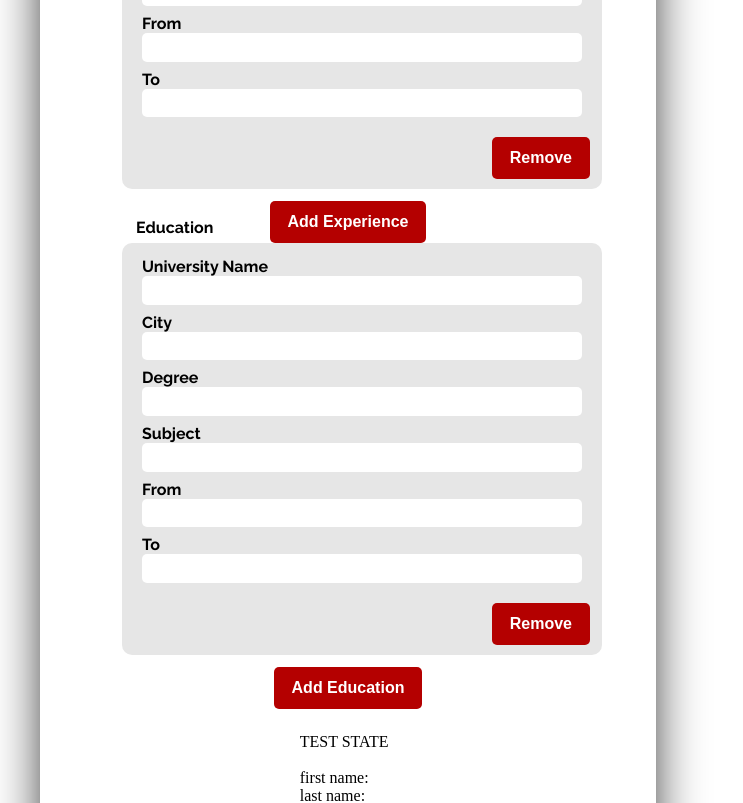
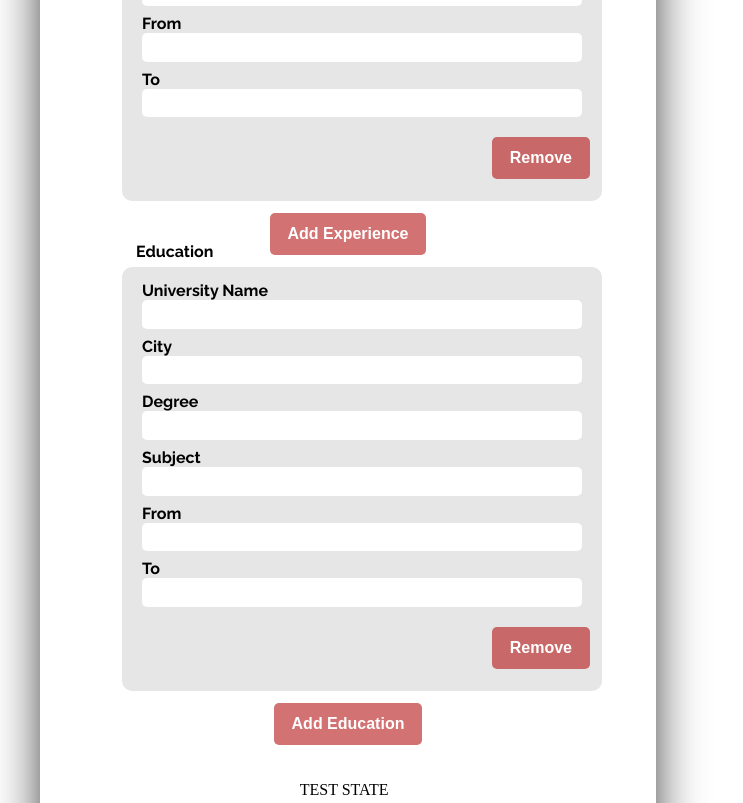
Before and after one commit to AndresEfQ/cv-builder, a React (Create React App) app: page / in a window 1280 px wide. Shown: the part 900-1703 px from the top of the page, without its empty margins (0-743 px from the left). Built offline with nearby package versions, Linux system fonts and the light colour scheme.

Commit message:
Changed button color

```diff
--- a/src/components/Button.js
+++ b/src/components/Button.js
@@ -5,15 +5,15 @@ const StyledButton = styled.button`
   padding: 12px 18px;
   border-radius: 5px;
   border: none;
-  background-color: ${props => props.color ? props.color : "rgb(180, 0, 0)"};
+  background-color: ${props => props.color ? props.color : "rgba(180, 20, 20, 0.6)"};
   font-size: 16px;
   font-weight: bold;
   color: rgb(255, 255, 255);
   margin: ${props => {
     return (
-      props.position === "right" ? "12px 0 0 auto" :
-      props.position === "left" ? "12px auto 0 0" :
-      "12px auto 0 auto"
+      props.position === "right" ? "12px 0 12px auto" :
+      props.position === "left" ? "12px auto 12px 0" :
+      "12px auto 12px auto"
     );}
   };
 
--- a/src/components/PreviewSection.js
+++ b/src/components/PreviewSection.js
@@ -1,5 +1,6 @@
 import React from "react";
 import styled from "styled-components";
+import "@fontsource/poppins";
 
 const StyledSection = styled.section`
   display: flex;
@@ -7,13 +8,32 @@ const StyledSection = styled.section`
   flex: 1;
   padding: 2em;
   align-items: center;
+
+  & header {
+    color: white;
+    font-family: "Poppins", Arial, Helvetica, sans-serif;
+    font-size: 2.5em;
+    font-weight: bold;
+    background-color: rgba(180, 20, 20, 0.6);
+    height: 4rem;
+    width: calc(100% - 4rem);
+    padding: 2rem;
+    display: flex;
+    justify-content: start;
+    align-items: start;
+  }
 `;
 
 class PreviewSection extends React.Component {
   render () {
     return (
       <StyledSection>
-        Here goes the preview of the CV
+        <header>
+          {this.props.state.personalInfo.firstName} {this.props.state.personalInfo.lastName}
+        </header>
+        <main></main>
+        <aside></aside>
+
       </StyledSection>
     )
   }
```
